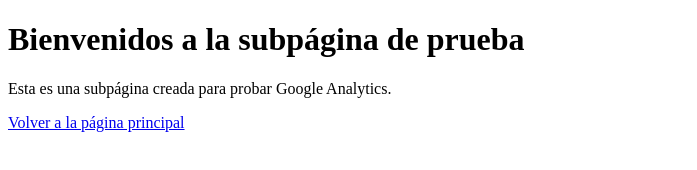
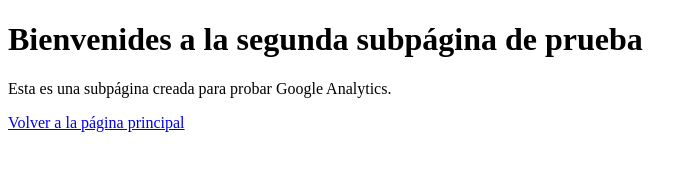
Before and after one commit to luxo314/mi-web-prueba, a plain HTML site: page subpagina2.html in a window 1280 px wide. Shown: the whole page, without its empty margins (0-697 px from the left). Drawn offline with Linux system fonts and the light colour scheme.

Commit message:
Update subpagina2.html

```diff
--- a/subpagina2.html
+++ b/subpagina2.html
@@ -6,7 +6,7 @@
     <title>Subpágina de Prueba</title>
 </head>
 <body>
-    <h1>Bienvenidos a la subpágina de prueba</h1>
+    <h1>Bienvenides a la segunda subpágina de prueba</h1>
     <p>Esta es una subpágina creada para probar Google Analytics.</p>
     <a href="index.html">Volver a la página principal</a>
 </body>
```
